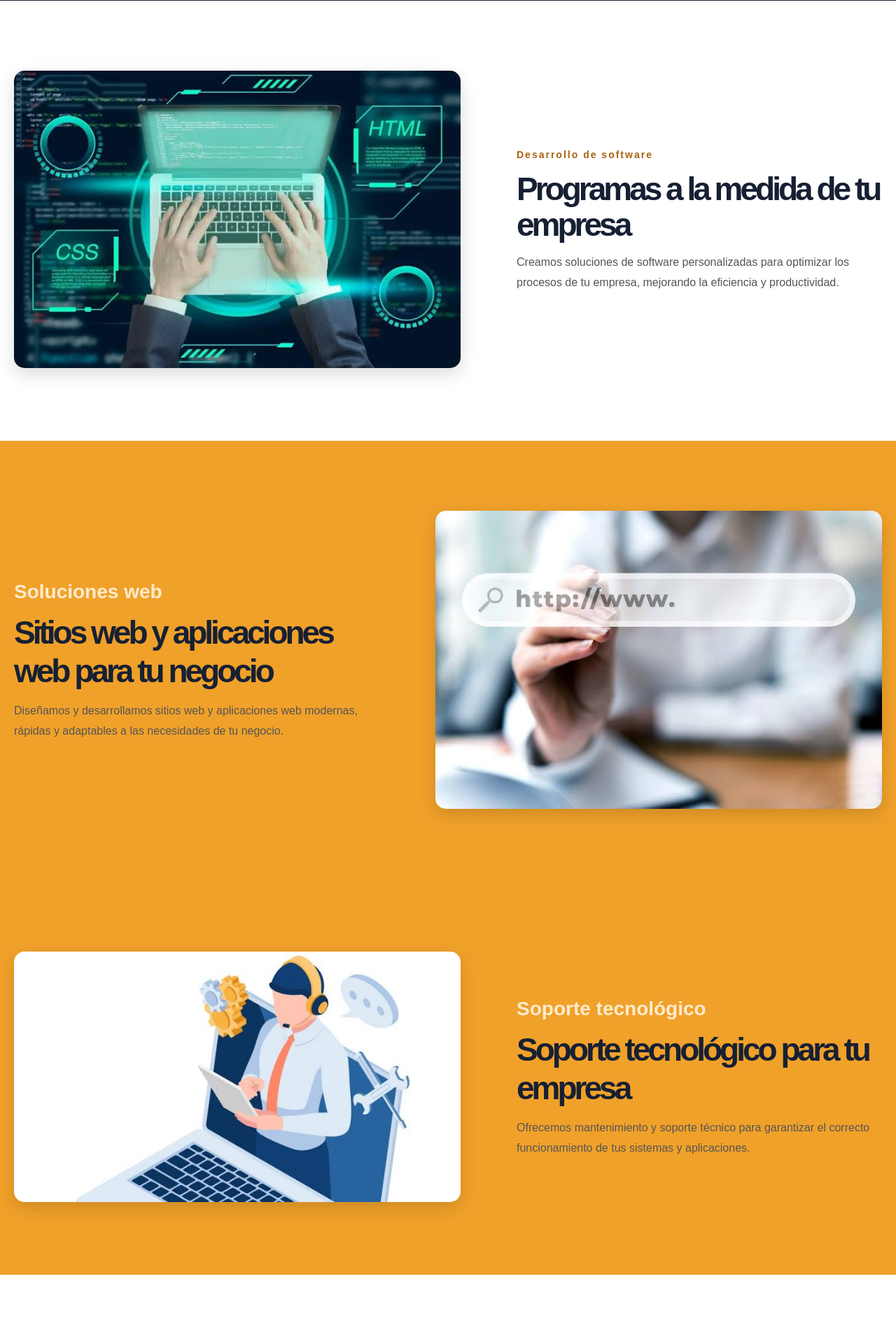
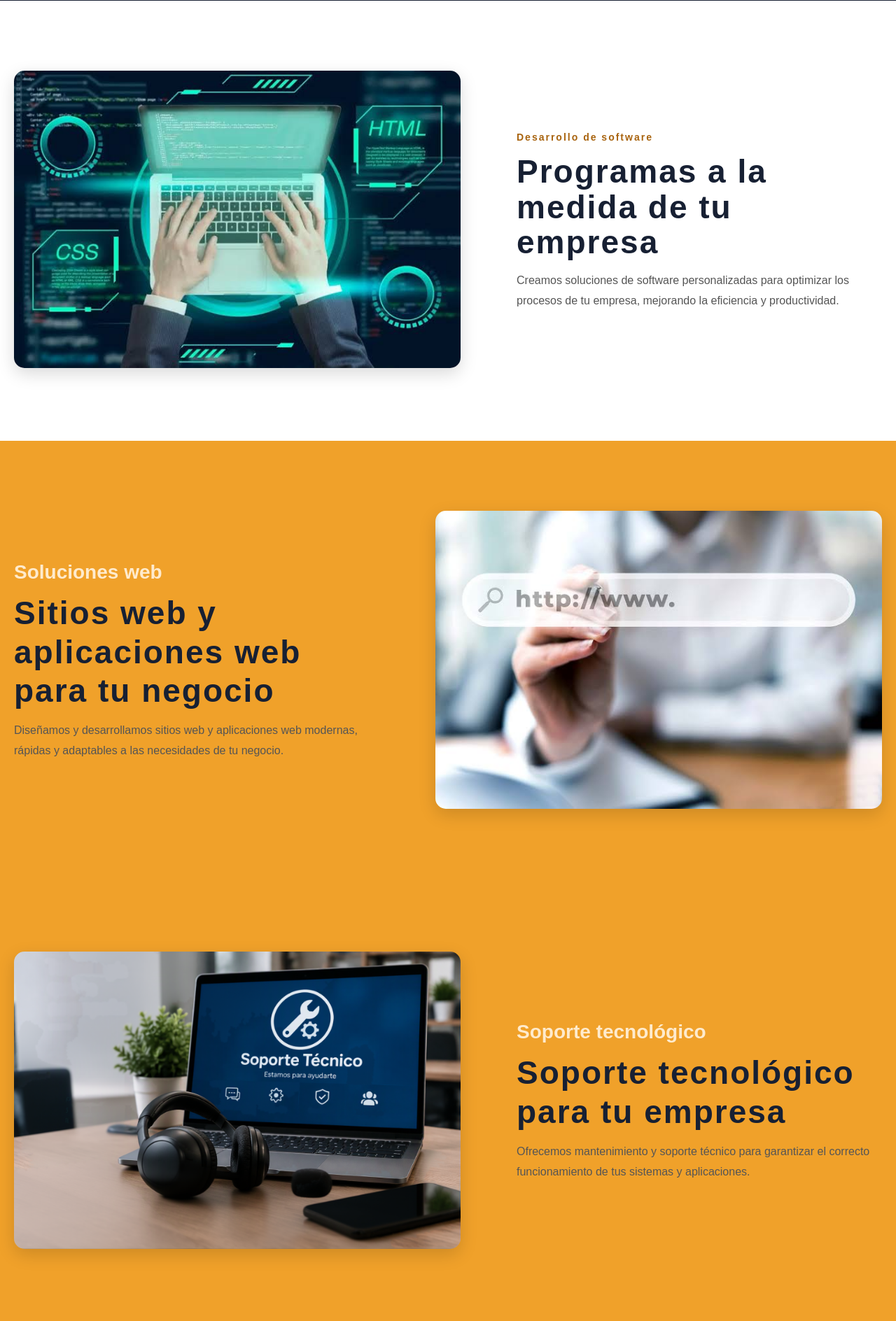
Before and after one commit to adriana1125/BITMID, a Laravel app: page /soluciones in a window 1280 px wide. Shown: the part 519-2407 px from the top of the page at 70% size. Run offline with Laravel 12, Linux system fonts and the light colour scheme; some libraries are stand-ins or nearby versions; grey boxes are pictures that could not be loaded.

Commit message:
css arreglado

```diff
--- a/BitMID/public/css/estilos.css
+++ b/BitMID/public/css/estilos.css
@@ -166,6 +166,7 @@ header {
 }
 
 .nosotros-info h2 {
+    letter-spacing: 2px;
     font-size: 3rem;
     line-height: 1.2;
     margin: 15px 0 25px;
@@ -185,7 +186,7 @@ header {
 
 .nosotros h2 {
    color: #172033;
-    letter-spacing: -4px;
+    letter-spacing: 2px;
     font-size: 46px;
     margin-bottom: 15px;
     line-height: 1.1;
@@ -214,7 +215,7 @@ header {
 
 .servicios h2 {
    color: #172033;
-    letter-spacing: -4px;
+    letter-spacing: 2px;
     font-size: 46px;
     margin-bottom: 15px;
 }
@@ -287,6 +288,7 @@ header {
     color: #172033;
     font-size: 42px;
     margin-bottom: 15px;
+    letter-spacing: 4px;
 }
 
 .formulario {
@@ -507,6 +509,7 @@ header {
 }
 
 .ventajas h2 {
+    letter-spacing: 2px;
     color: #172033;
     font-size: 40px;
     margin-bottom: 50px;
@@ -567,7 +570,7 @@ header {
 
 .proceso h2 {
     color: #172033;
-    letter-spacing: -4px;
+    letter-spacing: 2px;
     font-size: 46px;
     margin-bottom: 15px;
 }
```
Also changed, not shown: BitMID/public/images/soporte.jpg.
